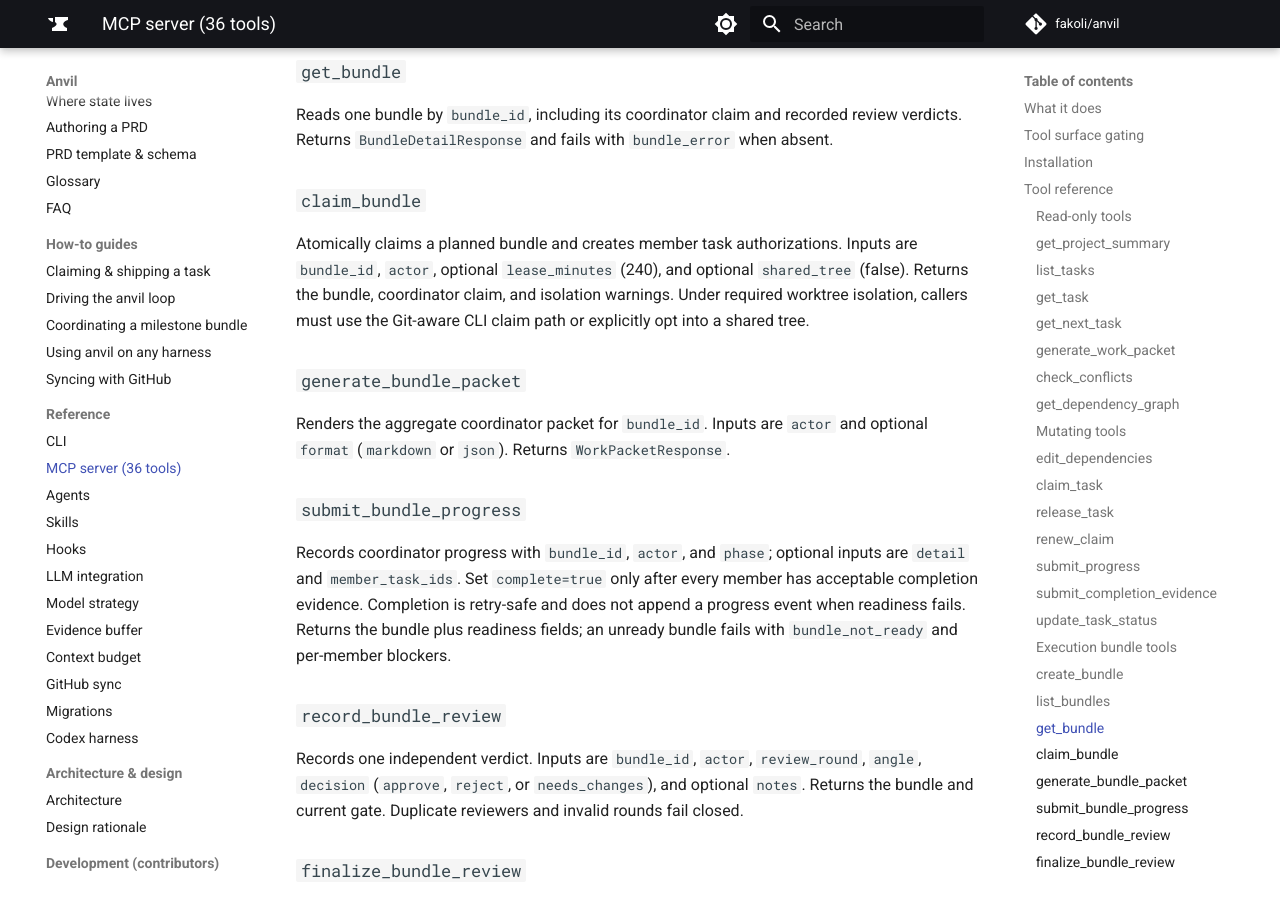
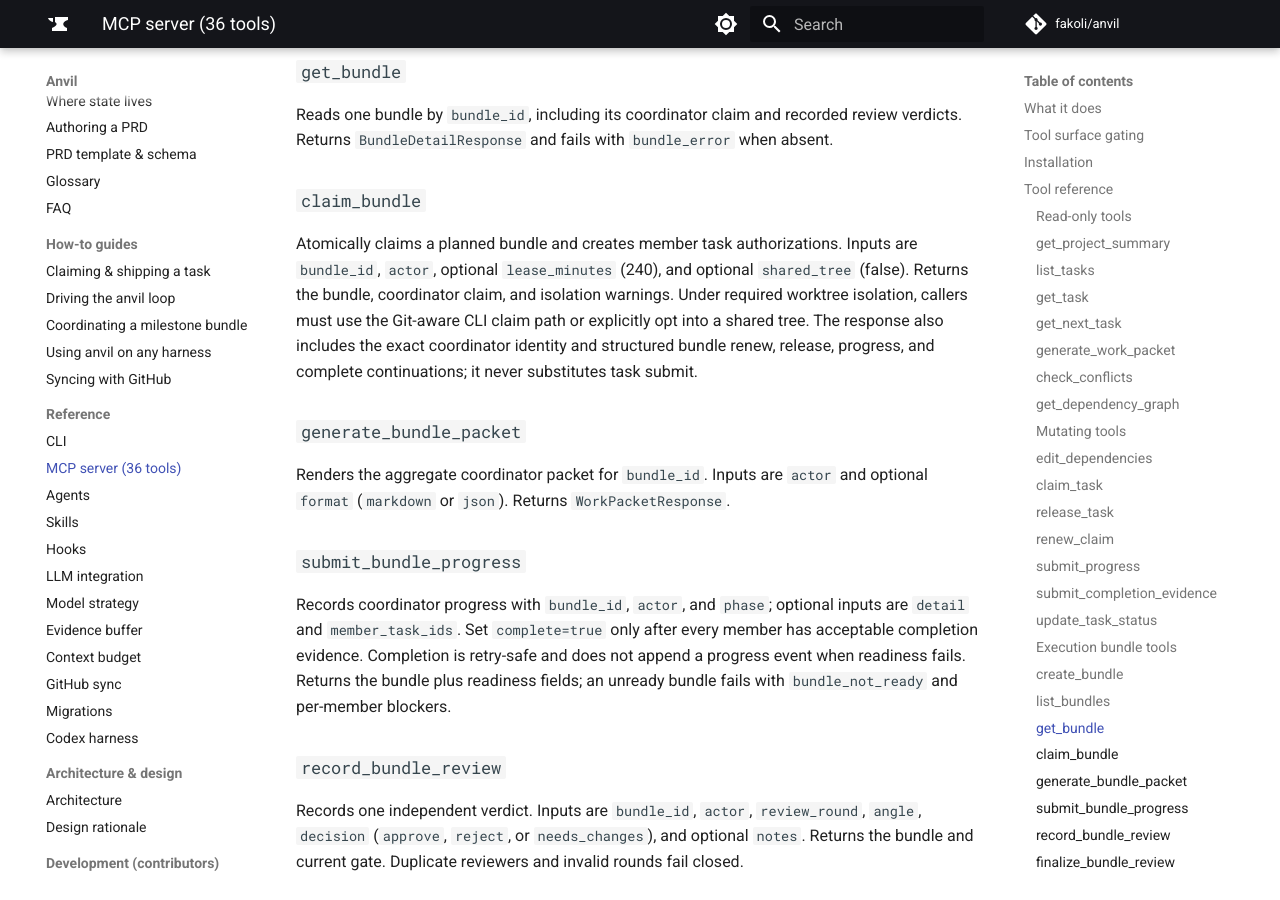
Before and after one commit to fakoli/anvil, an MkDocs documentation site: the page built from docs/mcp.md, in a window 1280 px wide and 900 px high, scrolled down 18504 px. Built offline with MkDocs 1.6.1 and Material for MkDocs 9.7.7, drawn with Linux system fonts in a browser that asks for light colours; comment, search, counter and statistics services are not loaded.

Commit message:
docs(actor): describe bundle continuation contract

```diff
--- a/docs/mcp.md
+++ b/docs/mcp.md
@@ -799,7 +799,8 @@ Atomically claims a planned bundle and creates member task authorizations. Input
 `bundle_id`, `actor`, optional `lease_minutes` (240), and optional `shared_tree` (false).
 Returns the bundle, coordinator claim, and isolation warnings. Under required worktree
 isolation, callers must use the Git-aware CLI claim path or explicitly opt into a shared
-tree.
+tree. The response also includes the exact coordinator identity and structured bundle
+renew, release, progress, and complete continuations; it never substitutes task submit.
 
 ### `generate_bundle_packet`
 
```
Also changed, not shown: docs/cli-reference.md (+2 -0 lines).
